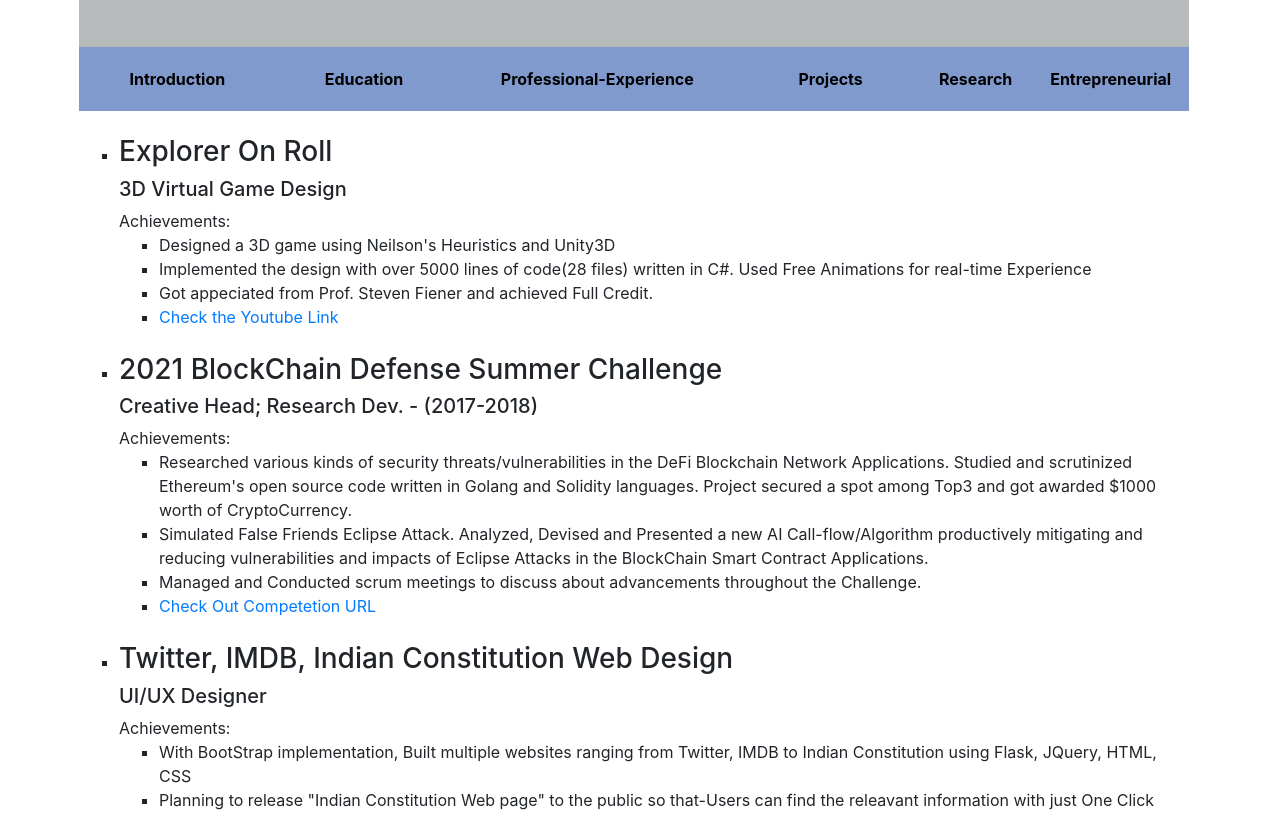
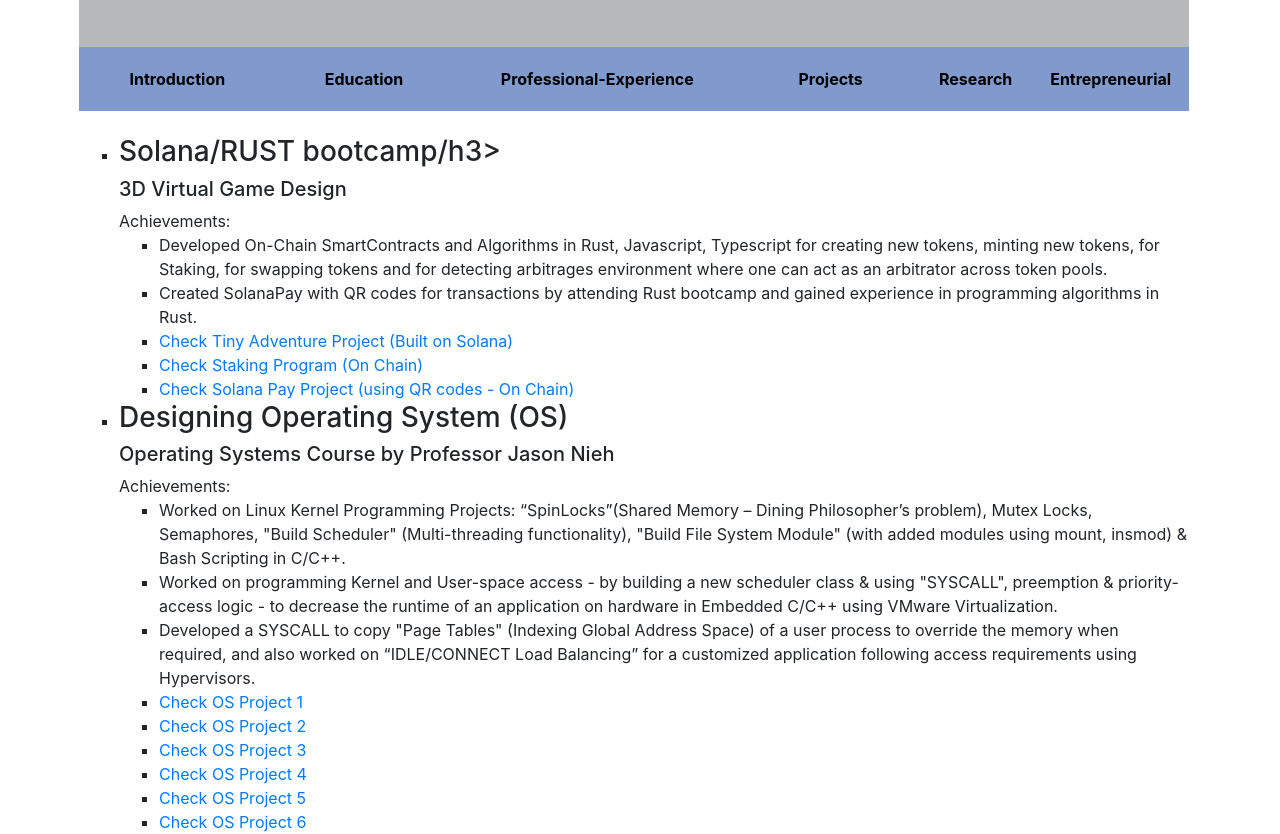
Before and after one commit to Satwik290896/Projects, a plain HTML site: page index.html in a window 1280 px wide. Shown: the part 125-959 px from the top of the page. Drawn offline with nearby package versions, Linux system fonts and the light colour scheme.

Commit message:
Update index.html

```diff
--- a/index.html
+++ b/index.html
@@ -132,6 +132,35 @@
     <br/>
     <ul style="list-style-type:square">
     <li>
+        <h3>Solana/RUST bootcamp/h3>
+        <h5>3D Virtual Game Design</h5>
+        <div>Achievements:</div>
+        <ul style="list-style-type:square">
+            <li>Developed On-Chain SmartContracts and Algorithms in Rust, Javascript, Typescript for creating new tokens, minting new tokens, for Staking, for swapping tokens and for detecting arbitrages environment where one can act as an arbitrator across token pools.</li>
+            <li>Created SolanaPay with QR codes for transactions by attending Rust bootcamp and gained experience in programming algorithms in Rust.</li>
+            <li> <a href="https://github.com/Satwik290896/tiny-adventure-solana">Check Tiny Adventure Project (Built on Solana)</a>
+            <li> <a href="https://github.com/Satwik290896/stake-program">Check Staking Program (On Chain)</a>
+            <li> <a href="https://github.com/Satwik290896/SolanaPay">Check Solana Pay Project (using QR codes - On Chain)</a>
+        </ul>
+    </li>
+      <li>
+        <h3>Designing Operating System (OS)</h3>
+        <h5>Operating Systems Course by Professor Jason Nieh</h5>
+        <div>Achievements:</div>
+        <ul style="list-style-type:square">
+            <li>Worked on Linux Kernel Programming Projects: “SpinLocks”(Shared Memory – Dining Philosopher’s problem), Mutex Locks, Semaphores, "Build Scheduler" (Multi-threading functionality), "Build File System Module" (with added modules using mount, insmod) & Bash Scripting in C/C++.</li>
+            <li>Worked on programming Kernel and User-space access - by building a new scheduler class & using "SYSCALL", preemption & priority-access logic - to decrease the runtime of an application on hardware in Embedded C/C++ using VMware Virtualization.</li>
+            <li>Developed a SYSCALL to copy "Page Tables" (Indexing Global Address Space) of a user process to override the memory when required, and also worked on “IDLE/CONNECT Load Balancing” for a customized application following access requirements using Hypervisors.</li>
+            <li> <a href="https://github.com/Satwik290896/LinuxOS_Project1_BuildBasicKernel">Check OS Project 1</a>
+            <li> <a href="https://github.com/Satwik290896/LinuxOS_Project2_simuPSaux_syscall">Check OS Project 2</a>
+            <li> <a href="https://github.com/Satwik290896/LinuxOS_Project3_SpinLocks">Check OS Project 3</a>
+            <li> <a href="https://github.com/Satwik290896/LinuxOS_Project4_BuildScheduler">Check OS Project 4</a>
+            <li> <a href="https://github.com/Satwik290896/LinuxOS_Project5_ExposePageTbl">Check OS Project 5</a>
+            <li> <a href="https://github.com/Satwik290896/LinuxOS_Project6_BuildFileSystem">Check OS Project 6</a>
+            <li> <a href="https://www.cs.columbia.edu/~nieh/">Professor Jason Nieh OS CourseWork</a>
+        </ul>
+    </li>
+    <li>
         <h3>Explorer On Roll</h3>
         <h5>3D Virtual Game Design</h5>
         <div>Achievements:</div>
```
